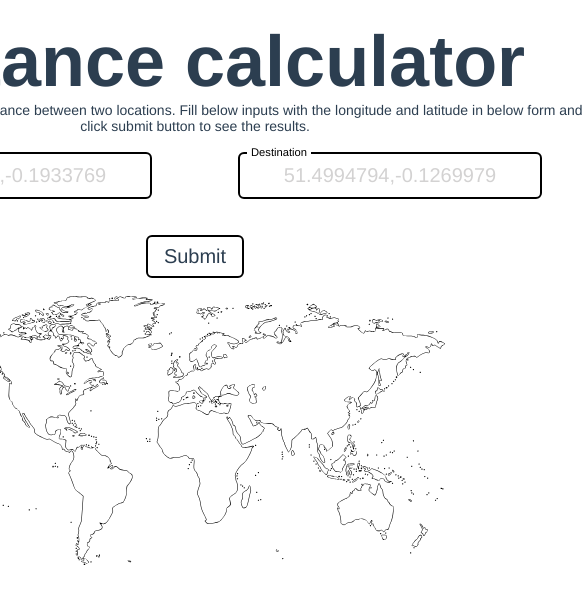
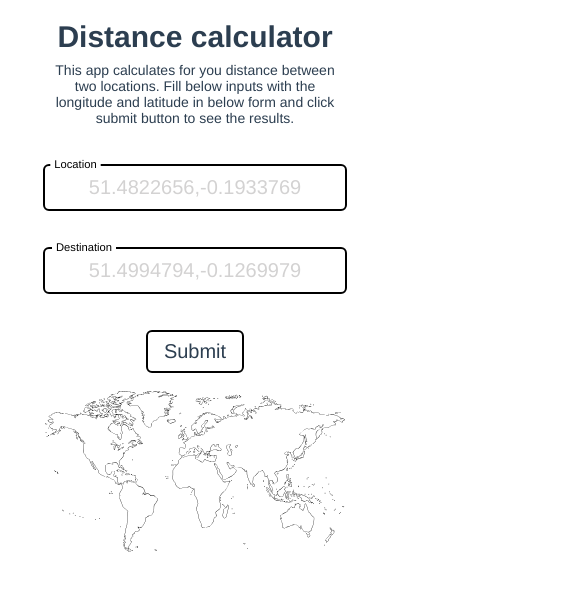
Before and after one commit to dudziema/DistanceCalculator, a Vue app: page / in a window 390 px wide. Shown: the top 604 px of the page, 585 px wide, since content can reach past the window. Built offline with nearby package versions, Linux system fonts and the light colour scheme.

Commit message:
Add responsivity

```diff
--- a/src/assets/stylesheets/main.scss
+++ b/src/assets/stylesheets/main.scss
@@ -1,8 +1,12 @@
 @import 'base/reset';
 @import 'vars/index';
+@import 'mixins/devices';
 
 html {
   font-size: $font-size-base;
+}
+html, body {
+  margin: 0;
   height: 100%;
 }
 
@@ -22,9 +26,4 @@ body {
   align-items: center;
   justify-content: flex-start;
   align-content: center;
-  height: 100vh;
 }
-
-b {
-  font-weight: $font-weight-semi-bold;
-}
--- /dev/null
+++ b/src/assets/stylesheets/mixins/_devices.scss
@@ -0,0 +1,15 @@
+@import '../vars/breakpoints';
+
+@mixin devices ($breakpoint) {
+    @if $breakpoint == tablet {
+    @media only screen and (max-width: $tablet-max) {
+      @content;
+    }
+  }
+
+  @if $breakpoint == mobile {
+    @media only screen and (max-width: $mobile-max) {
+      @content;
+    }
+  }
+}
--- a/src/assets/stylesheets/vars/_breakpoints.scss
+++ b/src/assets/stylesheets/vars/_breakpoints.scss
@@ -0,0 +1,2 @@
+$tablet-max: 786px;
+$mobile-max: 500px;
--- a/src/components/ui/FormBase.vue
+++ b/src/components/ui/FormBase.vue
@@ -125,7 +125,6 @@ function checkForm() {
 
 <style lang="scss" scoped>
 .form-base {
-  width: 800px;
   display: flex;
   justify-content: center;
   flex-direction: column;
@@ -142,6 +141,10 @@ function checkForm() {
   &__inputs {
     display: flex;
     flex-direction: row;
+
+    @include devices(tablet) {
+      flex-direction: column;
+    }
   }
 }
 </style>
--- a/src/views/DistanceCalculator.vue
+++ b/src/views/DistanceCalculator.vue
@@ -51,7 +51,10 @@ function displayDistance(resultDistance: string) {
         v-if="distance"
         class="distance-calculator__result"
       >
-        The distance is equal <b>{{ distance }}</b>
+        The distance is equal
+        <b class="distance-calculator__result-distance">
+          {{ distance }}
+        </b>
       </p>
     </div>
 
@@ -65,30 +68,68 @@ function displayDistance(resultDistance: string) {
 <style scoped lang="scss">
 .distance-calculator {
   height: 100%;
-  width: 800px;
+  width:100%;
+  max-width: 800px;
   margin-top: $spacing-vertical-big;
+
+  @include devices(tablet) {
+    max-width: 450px;
+  }
+
+  @include devices(mobile) {
+    max-width: 300px;
+  }
 
   &__title {
     font-weight: $font-weight-semi-bold;
     font-size: $font-size-title;
+
+    @include devices(tablet) {
+      font-size: calc(2 * $font-size-large);
+    }
+
+    @include devices(mobile) {
+      font-size: calc(1.5 * $font-size-large);
+      margin-bottom: $spacing-vertical-small;
+    }
   }
 
   &__info {
     font-size: $font-size-base;
+
+    @include devices(mobile) {
+      margin-bottom: calc(2 * $spacing-vertical-default);
+    }
   }
   &__result {
     font-size: calc(1.5 * $font-size-large);
     margin: $spacing-vertical-default 0;
+
+    &-distance {
+      font-weight: $font-weight-semi-bold;
+    }
   }
 
   &__map {
     width: 500px;
+
+    @include devices(mobile) {
+      max-width: 300px;
+    }
   }
 
   &__alert {
     position: absolute;
     bottom: $spacing-vertical-default;
     width: 800px;
+
+    @include devices(tablet) {
+      max-width: 400px;
+    }
+    @include devices(mobile) {
+      max-width: 300px;
+      bottom: 0;
+    }
   }
 }
 </style>
--- a/vue.config.js
+++ b/vue.config.js
@@ -2,7 +2,9 @@ module.exports = {
   css: {
     loaderOptions: {
       sass: {
-        additionalData: `@import "~@/assets/stylesheets/vars/index.scss";`
+        additionalData: `@import "@/assets/stylesheets/vars/index.scss";
+        @import "@/assets/stylesheets/mixins/devices.scss";
+        @import "@/assets/stylesheets/base/reset.scss";`
       }
     }
   }
```
